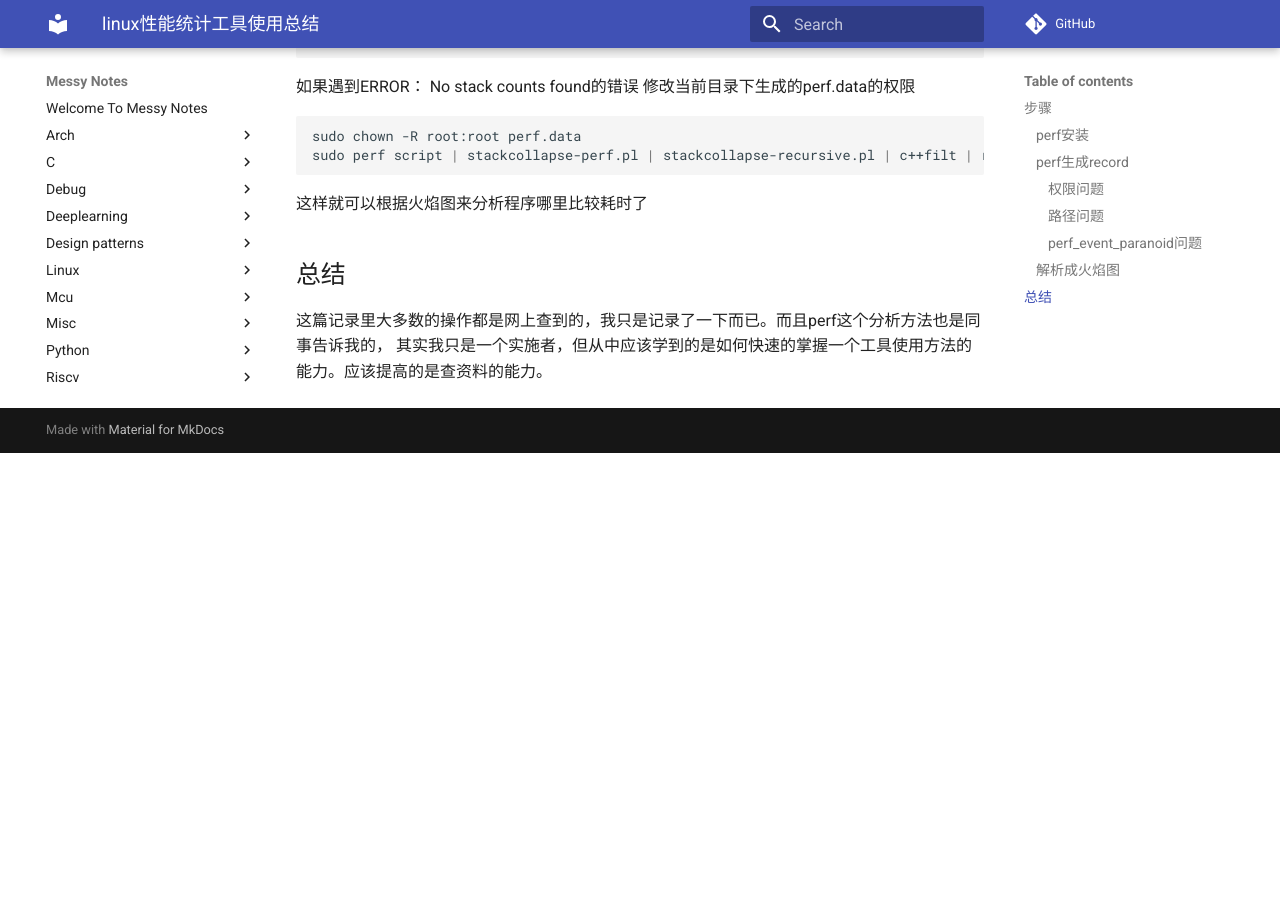
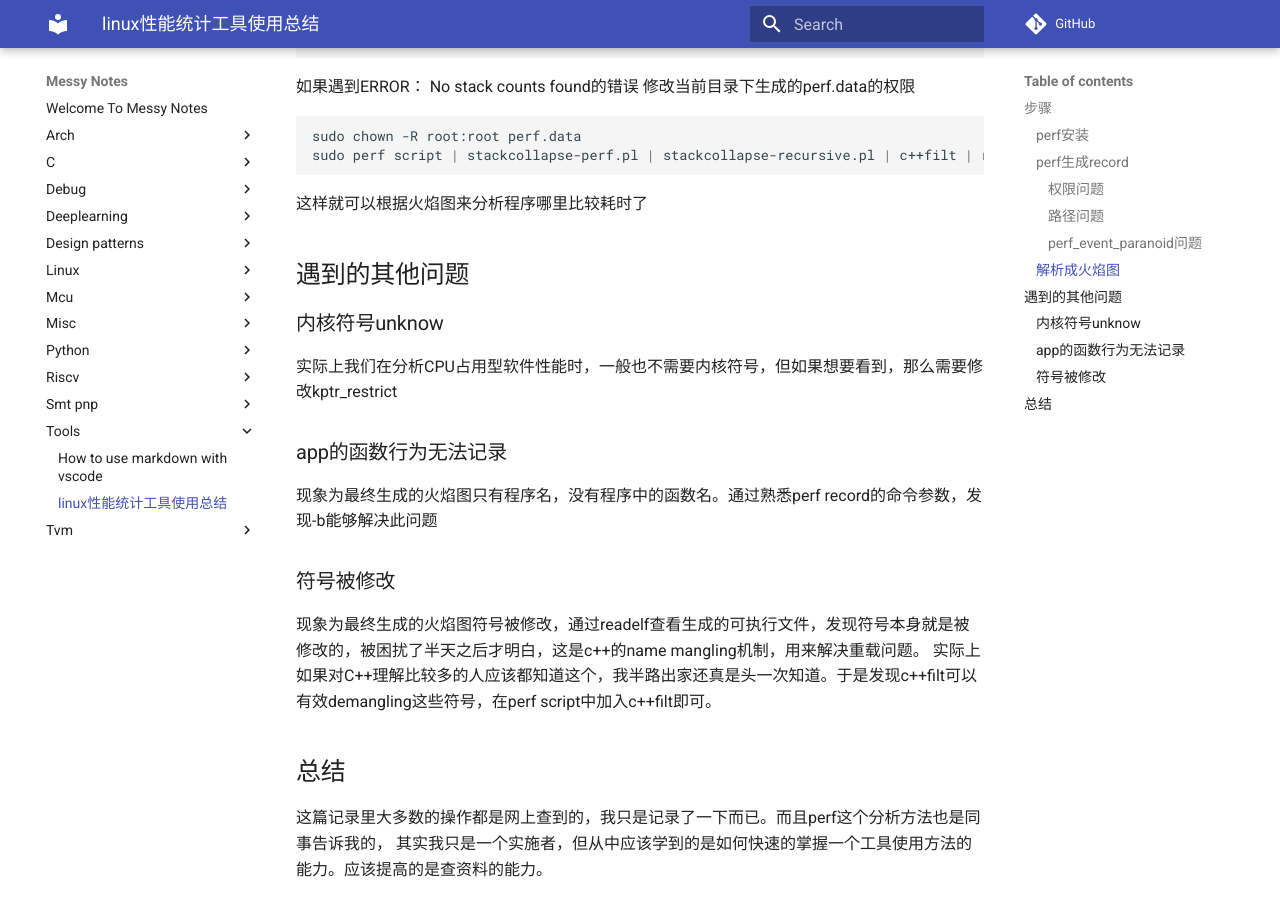
Before and after one commit to chsgcxy/messy_notes, an MkDocs documentation site: the page built from docs/tools/perf.md, in a window 1280 px wide and 900 px high, scrolled down 1773 px. Built offline with MkDocs 1.6.1 and Material for MkDocs 9.7.7, drawn with Linux system fonts in a browser that asks for light colours; comment, search, counter and statistics services are not loaded; before the commit the page ends 2226 px from its top, so only the background shows below that.

Commit message:
Update perf.md
update perf

```diff
--- a/docs/tools/perf.md
+++ b/docs/tools/perf.md
@@ -88,6 +88,21 @@
 
 这样就可以根据火焰图来分析程序哪里比较耗时了
 
+## 遇到的其他问题
+
+### 内核符号unknow
+
+实际上我们在分析CPU占用型软件性能时，一般也不需要内核符号，但如果想要看到，那么需要修改kptr_restrict
+
+### app的函数行为无法记录
+
+现象为最终生成的火焰图只有程序名，没有程序中的函数名。通过熟悉perf record的命令参数，发现-b能够解决此问题
+
+### 符号被修改
+
+现象为最终生成的火焰图符号被修改，通过readelf查看生成的可执行文件，发现符号本身就是被修改的，被困扰了半天之后才明白，这是c++的name mangling机制，用来解决重载问题。
+实际上如果对C++理解比较多的人应该都知道这个，我半路出家还真是头一次知道。于是发现c++filt可以有效demangling这些符号，在perf script中加入c++filt即可。
+
 ## 总结
 
 这篇记录里大多数的操作都是网上查到的，我只是记录了一下而已。而且perf这个分析方法也是同事告诉我的，
```
